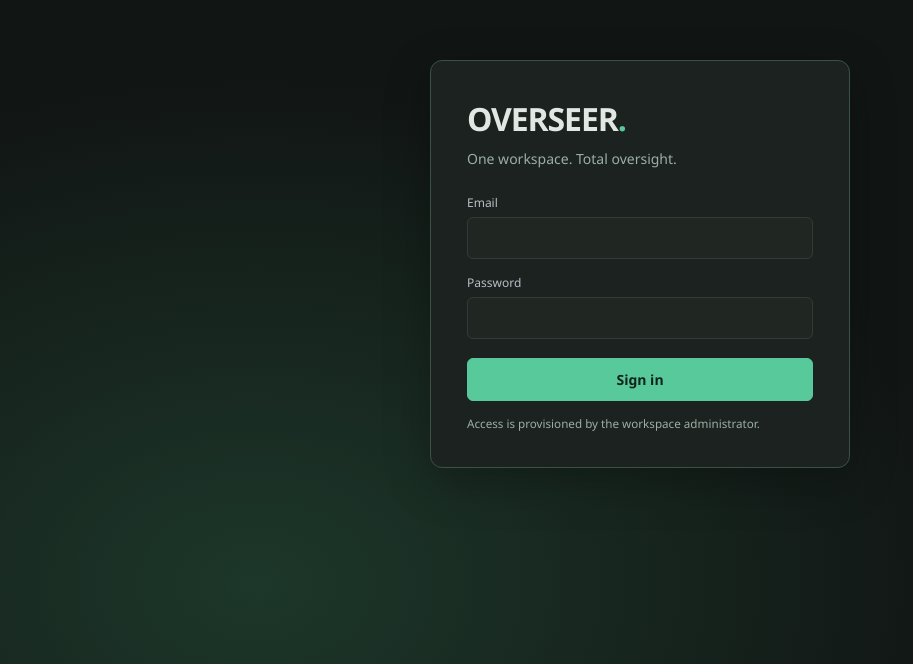
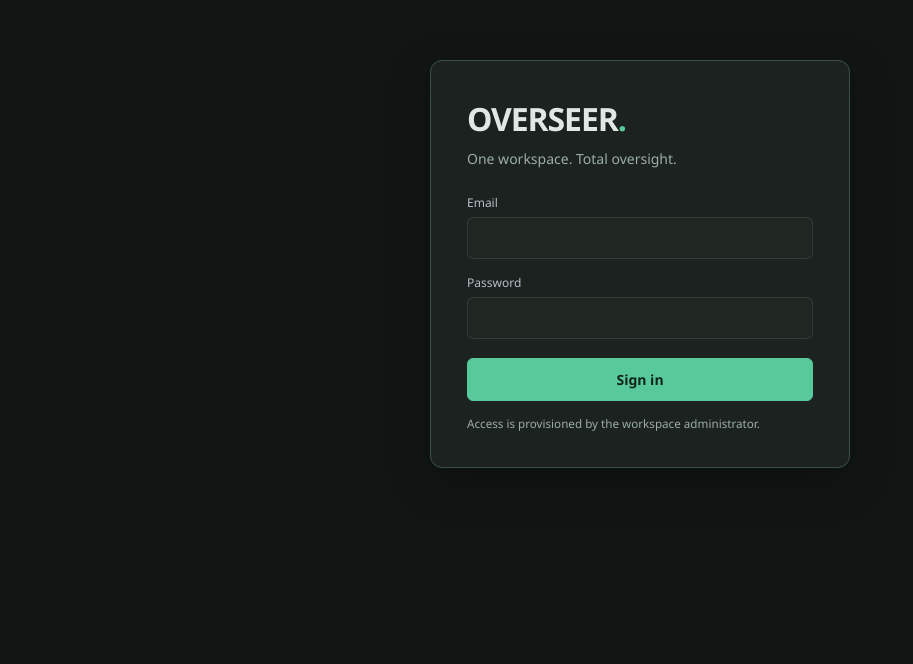
Before and after one commit to m4rkovic/overseer, a React (Vite) app: page / in a window 1280 px wide. Shown: the part 136-800 px from the top of the page, without its empty margins (0-913 px from the left). Built offline with nearby package versions, Linux system fonts and the light colour scheme; no server answers.

Commit message:
Use solid dark login background without decorative ellipse or glow

```diff
--- a/src/style.css
+++ b/src/style.css
@@ -447,7 +447,7 @@ tr:last-child td {
   display:grid;
   place-items:center;
   padding:20px;
-  background:radial-gradient(ellipse at 20% 90%,#1d372a 0%,transparent 50%),var(--background);
+  background:var(--background);
 }
 
 .login-panel {
```
